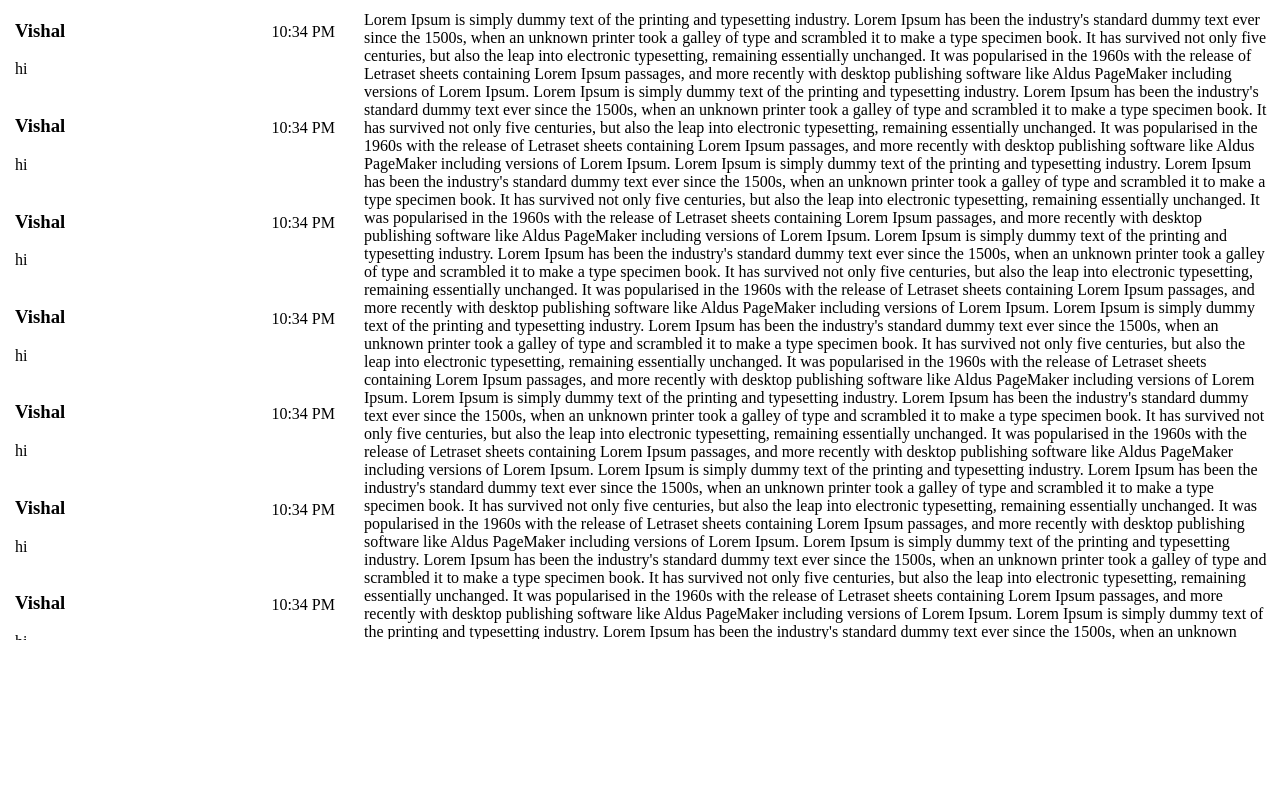
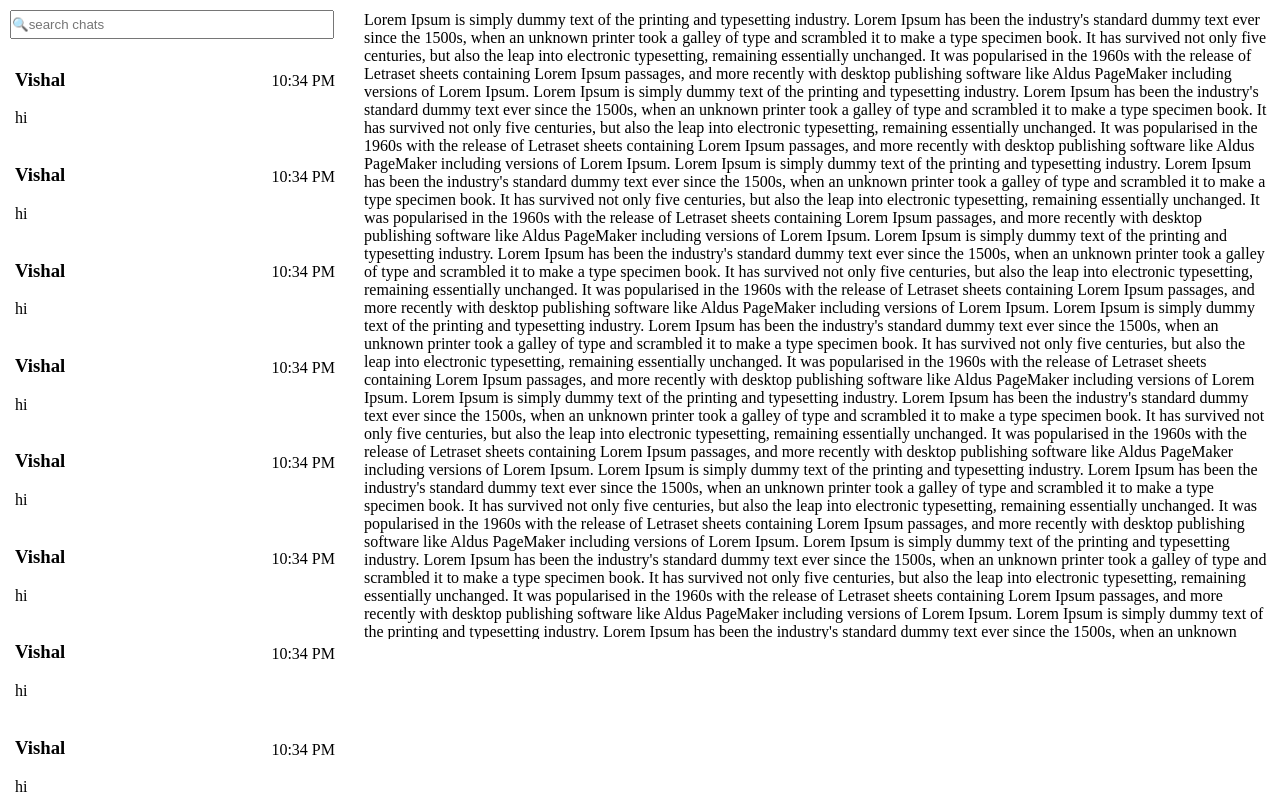
Before and after one commit to vishalManowharan/whatsapp-clone, a plain HTML site: page index.html in a window 1280 px wide. Shown: the top 808 px of the page. Drawn offline with Linux system fonts and the light colour scheme.

Commit message:
minor changes

```diff
--- a/app.js
+++ b/app.js
@@ -5,3 +5,14 @@ for(let i=0;i<30;i++) {
 function add () {
     document.getElementsByClassName('chats')[0].classList.add("chatsa");
 }
+
+function search () {
+    let input, filter, chatList;
+    input = document.getElementById("myInput");
+    filter = input.value.toUpperCase();
+    chatList = document.getElementById("chat-list");
+    chats = chatList.getElementsByClassName('div');
+    for (let i=0;i<chats.length;i++) {
+        a = chats[i].getElementsByClassName("h3");
+    }
+}
--- a/index.html
+++ b/index.html
@@ -8,17 +8,17 @@
     <title>Document</title>
 </head>
 <body>
- <div class="chat-list">
+<input class="search" id = "myInput" type="text" onkeyup="search()" placeholder="🔍search chats">
+<div id="chat-list">
 <div class="chats"><h3>Vishal</h3> <span class="time">10:34 PM</span>
     <p>hi</p>
 </div>
 <div class="chats"><h3>Vishal</h3> <span class="time">10:34 PM</span>
     <p>hi</p>
- </div>
- <div class="chats"><h3>Vishal</h3> <span class="time">10:34 PM</span>
+</div>
+<div class="chats"><h3>Vishal</h3> <span class="time">10:34 PM</span>
     <p>hi</p>
 </div>
-
 <div class="chats"><h3>Vishal</h3> <span class="time">10:34 PM</span>
     <p>hi</p>
 </div>
@@ -49,7 +49,6 @@
  <div class="chats"><h3>Vishal</h3> <span class="time">10:34 PM</span>
     <p>hi</p>
 </div>
-
 <div class="chats"><h3>Vishal</h3> <span class="time">10:34 PM</span>
     <p>hi</p>
 </div>
--- a/styles.css
+++ b/styles.css
@@ -38,3 +38,9 @@ body {
     overflow: scroll;
     overflow-x: hidden;
 }
+
+.search {
+    width: 320px;
+    padding:5px 0px;
+    margin: 10px 0px;
+}
```
